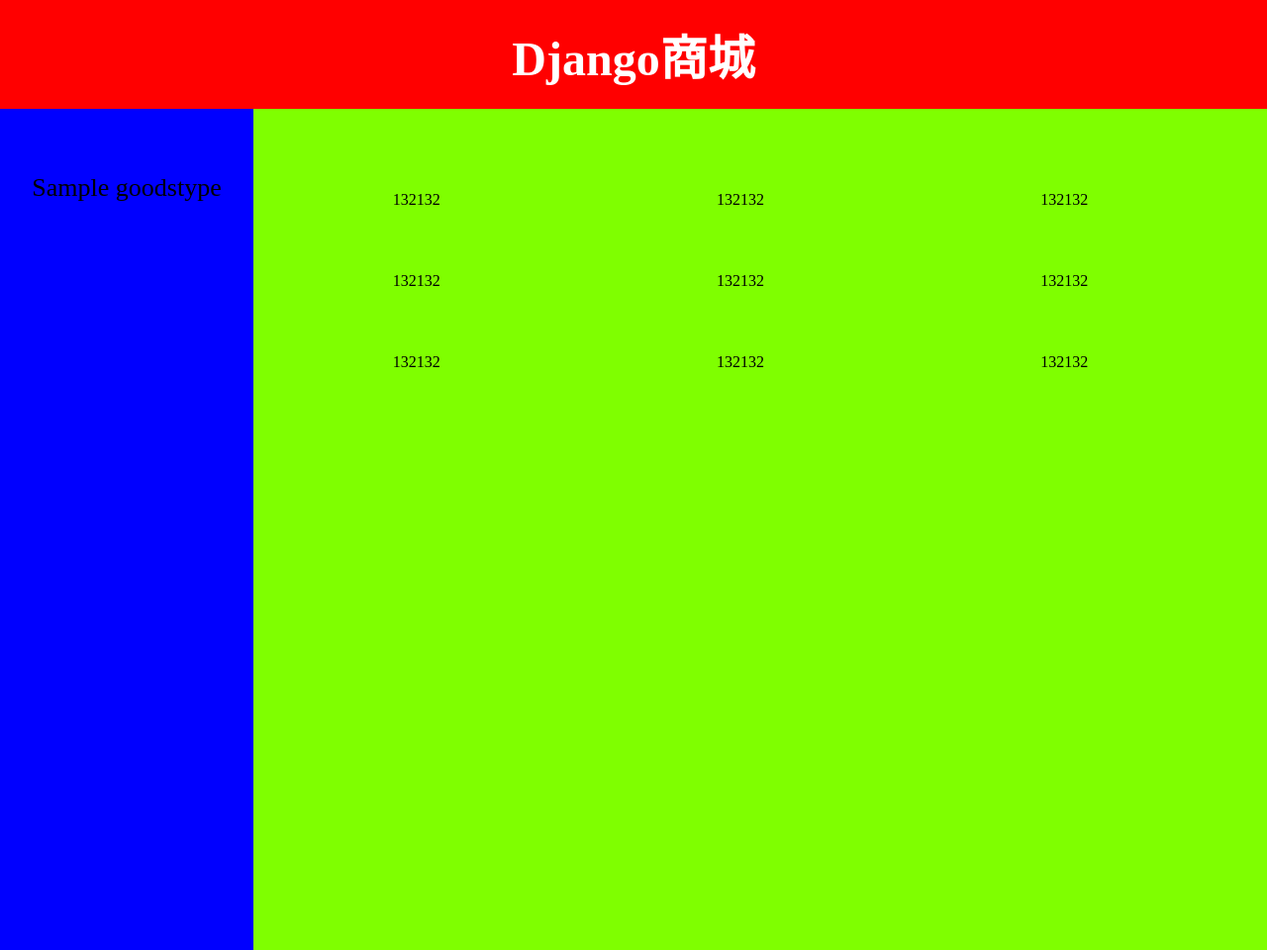
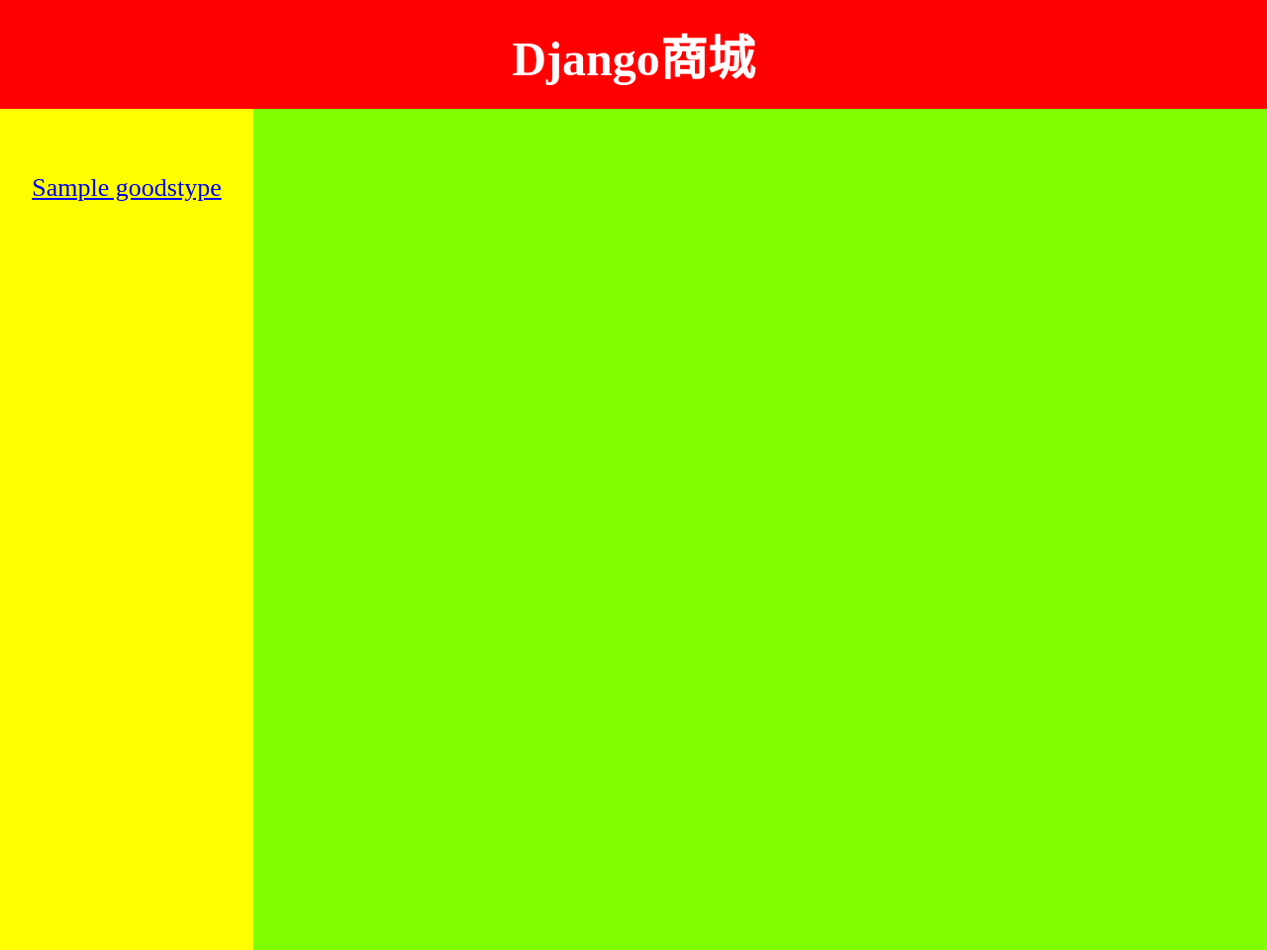
Before and after one commit to YWS0224/Test_Project, a Django app: page /type/GoodsType/ in a window 1280 px wide. Shown: the whole page at 99% size. Run offline with Django 3.2, Linux system fonts and the light colour scheme; tables that the repository leaves empty hold one stand-in row (values such as "Sample post").

Commit message:
完整项目

```diff
--- a/TestProject/TestProject/urls.py
+++ b/TestProject/TestProject/urls.py
@@ -19,4 +19,5 @@
 urlpatterns = [
     path('admin/', admin.site.urls),
     path('type/', include('type.urls', namespace='l1')),
+    path('goods/', include('goods.urls', namespace='l2')),
 ]
--- a/TestProject/goods/models.py
+++ b/TestProject/goods/models.py
@@ -1,5 +1,4 @@
 from django.db import models
-from type.models import *
 
 
 # Create your models here.
@@ -8,4 +7,4 @@
     goodName = models.CharField(max_length=30)
     goodNum = models.IntegerField()
     goodPrice = models.FloatField()
-    goodType = models.ForeignKey(goodsType, on_delete=models.CASCADE)
+    goodType = models.ForeignKey('type.goodsType', to_field='id', on_delete=models.CASCADE)
--- a/TestProject/goods/urls.py
+++ b/TestProject/goods/urls.py
@@ -0,0 +1,10 @@
+from django.urls import path, re_path
+from .views import *
+
+
+
+app_name = 'l2'
+
+urlpatterns = [
+   re_path(r'^goods/(\d{1,2})', find_goods, name='findgoods'),
+]
--- a/TestProject/type/templates/Index.html
+++ b/TestProject/type/templates/Index.html
@@ -32,7 +32,7 @@
     .type {
         width: 20%;
         float: left;
-        background-color: blue;
+        background-color: yellow;
         height: 100%;
         text-align: center;
         padding-top: 50px;
@@ -56,6 +56,10 @@
         width: 80%;
         line-height: 80px;
     }
+
+    .goods ul li{
+        list-style: none;
+    }
 </style>
 <body>
 <div class="title">
@@ -67,7 +71,9 @@
     <div class="type">
         <ul>
             {% for T in Filtertype %}
-                <li>{{ T.typeName }}</li>
+                <li>
+                    <a href="{% url 'l2:findgoods' T.id %}">{{ T.typeName }}</a>
+                </li>
             {% endfor %}
         </ul>
     </div>
@@ -75,21 +81,16 @@
 
     <div class="goods">
         <table>
-            <tr>
-                <td>132132</td>
-                <td>132132</td>
-                <td>132132</td>
-            </tr>
-            <tr>
-                <td>132132</td>
-                <td>132132</td>
-                <td>132132</td>
-            </tr>
-            <tr>
-                <td>132132</td>
-                <td>132132</td>
-                <td>132132</td>
-            </tr>
+        <tr>
+            {% for fgood in fgoods %}
+                <td>
+                    <ul>
+                        <li>商品名称：<strong>{{ fgood.goodName }}</strong></li>
+                        <li>商品价格：<strong>{{ fgood.goodPrice}}</strong></li>
+                    </ul>
+                </td>
+            {% endfor %}
+        </tr>
         </table>
     </div>
 </div>
```
Also changed, not shown: TestProject/goods/views.py (+8 -0 lines).
